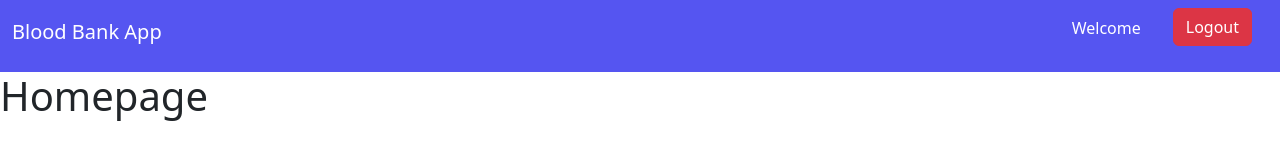
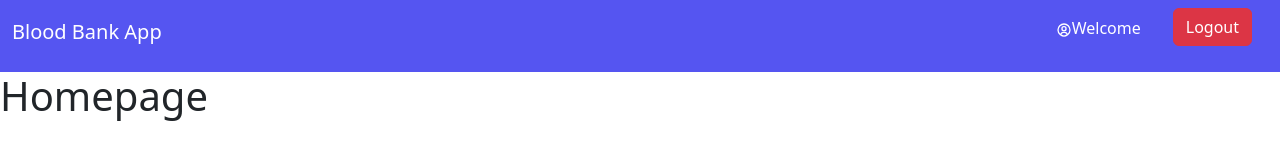
Before and after one commit to saurav269/Blood_Bank_App, a React (Create React App) app in the folder Frontend/bb-app/: page / in a window 1280 px wide. Shown: the top 160 px of the page. Built offline with nearby package versions, Linux system fonts and the light colour scheme; no server answers; sample sign-in values are in the browser's storage.

Commit message:
icon added

```diff
--- a/Frontend/bb-app/src/components/shared/Layout/Header.js
+++ b/Frontend/bb-app/src/components/shared/Layout/Header.js
@@ -1,5 +1,8 @@
 import React from 'react'
+import { BiUserCircle} from 'react-icons/bi'
+import {useSelector} from 'react-redux'
 const Header = () => {
+
   return (
     <>
         <nav className='navbar'>
@@ -9,7 +12,9 @@ const Header = () => {
                 </div>
                 <ul className='navbar-nav flex-row'>
                     <li className='nav-item mx-3'>
-                        <p className='nav-link'>Welcome</p>
+                        <p className='nav-link'>
+                       <BiUserCircle/>
+                            Welcome</p>
                     </li>
                     <li className='nav-item mx-3'>
                         <button className='btn btn-danger'>Logout</button>
```
